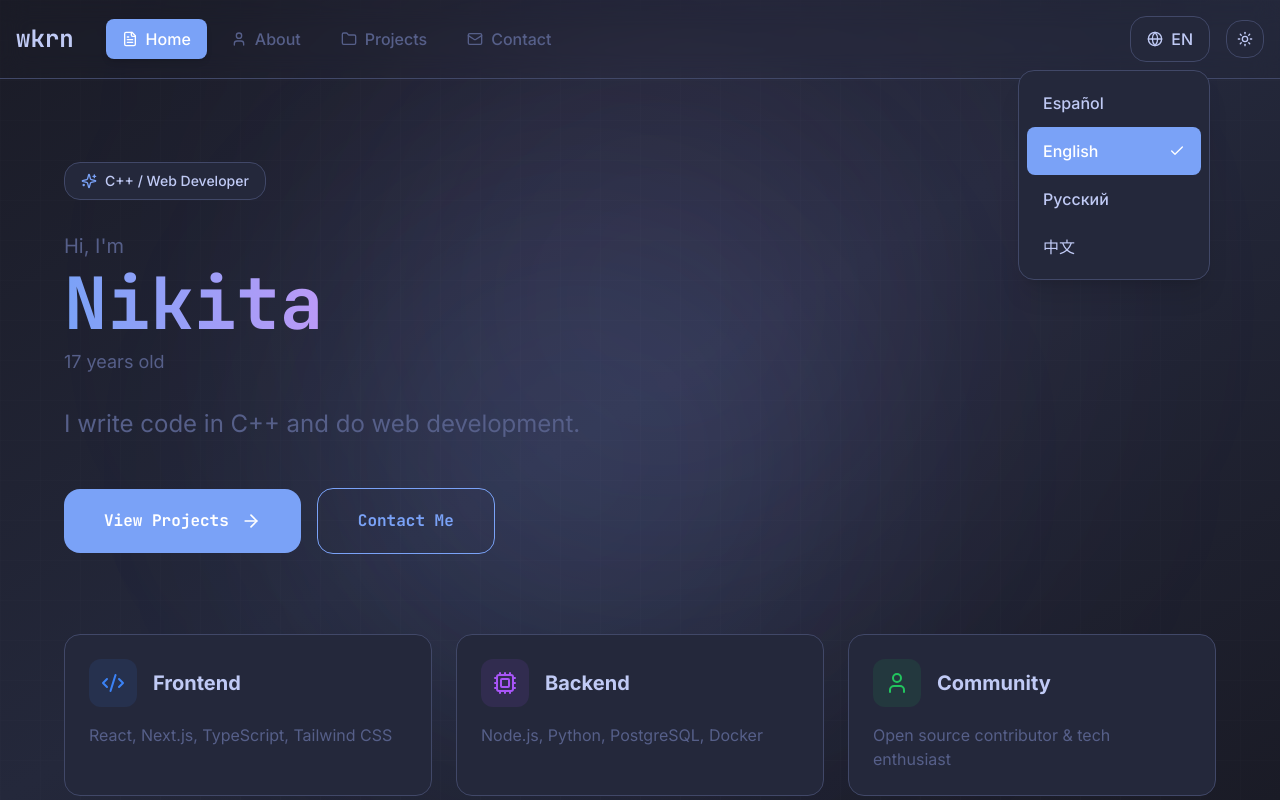
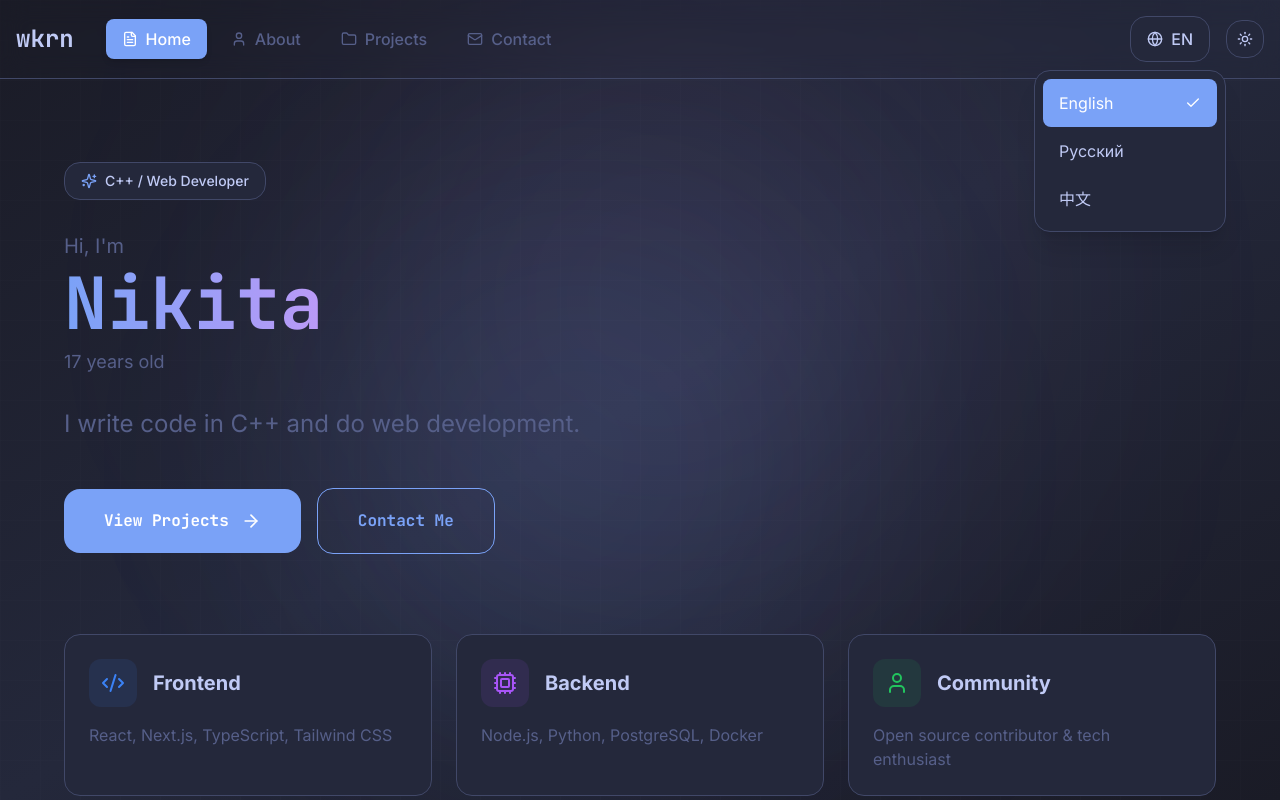
Before and after one commit to wakaranakattari/bio-site, a Next.js app: page / in a window 1280 px wide. Both pictures are taken after a click on the button "EN". Shown: the top 800 px of the page. Built offline with nearby package versions, Linux system fonts and the light colour scheme.

Commit message:
fix: update language switcher to remove Spanish and adjust positioning

```diff
--- a/components/LanguageSwitcher.tsx
+++ b/components/LanguageSwitcher.tsx
@@ -3,57 +3,134 @@
 import { Globe, Check } from 'lucide-react';
 import { motion, AnimatePresence } from 'framer-motion';
 import { useLanguage } from './LanguageProvider';
-import { useState } from 'react';
+import { useState, useRef, useEffect } from 'react';
 
 const languages = [
-  { code: 'es' as const, name: 'ES', fullName: 'Español' },
   { code: 'en' as const, name: 'EN', fullName: 'English' },
   { code: 'ru' as const, name: 'RU', fullName: 'Русский' },
   { code: 'zh' as const, name: '中文', fullName: '中文' },
 ];
 
+type Locale = typeof languages[number]['code'];
+
 export function LanguageSwitcher() {
   const { locale, setLocale } = useLanguage();
   const [isOpen, setIsOpen] = useState(false);
+  const buttonRef = useRef<HTMLButtonElement>(null);
+  const menuRef = useRef<HTMLDivElement>(null);
+  const [position, setPosition] = useState({ top: 0, left: 0 });
+
   const currentLang = languages.find((l) => l.code === locale);
 
+  useEffect(() => {
+    if (!isOpen || !buttonRef.current) return;
+
+    const rect = buttonRef.current.getBoundingClientRect();
+    const menuWidth = 192; // w-48
+    const menuHeight = 220;
+    const padding = 8;
+
+    let left = rect.right - menuWidth;
+    let top = rect.bottom + padding;
+
+    if (left + menuWidth > window.innerWidth - padding) {
+      left = window.innerWidth - menuWidth - padding;
+    }
+    if (left < padding) {
+      left = padding;
+    }
+    if (top + menuHeight > window.innerHeight - padding) {
+      top = rect.top - menuHeight - padding;
+    }
+    if (top < padding) {
+      top = padding;
+    }
+
+    setPosition({ top, left });
+  }, [isOpen]);
+
+  useEffect(() => {
+    function handleClick(e: MouseEvent | TouchEvent) {
+      if (
+        buttonRef.current &&
+        menuRef.current &&
+        !buttonRef.current.contains(e.target as Node) &&
+        !menuRef.current.contains(e.target as Node)
+      ) {
+        setIsOpen(false);
+      }
+    }
+    if (isOpen) {
+      document.addEventListener('mousedown', handleClick);
+      document.addEventListener('touchstart', handleClick);
+    }
+    return () => {
+      document.removeEventListener('mousedown', handleClick);
+      document.removeEventListener('touchstart', handleClick);
+    };
+  }, [isOpen]);
+
+  const handleSelect = (code: Locale) => {
+    setLocale(code);
+    setIsOpen(false);
+  };
+
   return (
-    <div className="relative">
+    <>
       <motion.button
-        whileHover={{ scale: 1.05 }}
-        whileTap={{ scale: 0.95 }}
-        onClick={() => setIsOpen(!isOpen)}
-        className="flex items-center gap-2 px-4 py-2.5 rounded-lg card hover:bg-muted transition-all duration-300"
+        ref={buttonRef}
+        type="button"
+        whileTap={{ scale: 0.96 }}
+        onClick={() => setIsOpen((prev) => !prev)}
+        className="flex items-center gap-2 px-4 py-2.5 rounded-lg card hover:bg-muted transition-all"
       >
         <Globe className="w-4 h-4" />
-        <span className="font-medium hidden md:inline">{currentLang?.name}</span>
-        <span className="font-medium md:hidden">{currentLang?.fullName}</span>
+        <span className="font-medium hidden md:inline">
+          {currentLang?.name ?? 'EN'}
+        </span>
+        <span className="font-medium md:hidden">
+          {currentLang?.fullName ?? 'English'}
+        </span>
       </motion.button>
 
       <AnimatePresence>
         {isOpen && (
           <motion.div
-            initial={{ opacity: 0, y: 10, scale: 0.95 }}
-            animate={{ opacity: 1, y: 0, scale: 1 }}
-            exit={{ opacity: 0, y: 10, scale: 0.95 }}
-            className="absolute top-full right-0 mt-2 w-48 card shadow-xl p-2 z-50"
-            onClick={() => setIsOpen(false)}
+            ref={menuRef}
+            initial={{ opacity: 0, scale: 0.98 }}
+            animate={{ opacity: 1, scale: 1 }}
+            exit={{ opacity: 0, scale: 0.98 }}
+            transition={{ duration: 0.15 }}
+            style={{
+              position: 'fixed',
+              top: position.top,
+              left: position.left,
+              zIndex: 9999,
+            }}
+            className="w-48 rounded-lg card shadow-xl p-2 bg-background"
           >
-            {languages.map((lang) => (
-              <button
-                key={lang.code}
-                onClick={() => setLocale(lang.code)}
-                className={`w-full text-left px-4 py-3 rounded-lg transition-all duration-200 flex items-center justify-between ${
-                  locale === lang.code ? 'bg-accent text-accent-foreground' : 'hover:bg-muted'
-                }`}
-              >
-                <span className="font-medium">{lang.fullName}</span>
-                {locale === lang.code && <Check className="w-4 h-4" />}
-              </button>
-            ))}
+            {languages.map((lang) => {
+              const active = locale === lang.code;
+
+              return (
+                <button
+                  key={lang.code}
+                  type="button"
+                  onClick={() => handleSelect(lang.code)}
+                  className={`w-full text-left px-4 py-3 rounded-lg flex items-center justify-between transition ${
+                    active
+                      ? 'bg-accent text-accent-foreground'
+                      : 'hover:bg-muted'
+                  }`}
+                >
+                  <span>{lang.fullName}</span>
+                  {active && <Check className="w-4 h-4" />}
+                </button>
+              );
+            })}
           </motion.div>
         )}
       </AnimatePresence>
-    </div>
+    </>
   );
 }
```
